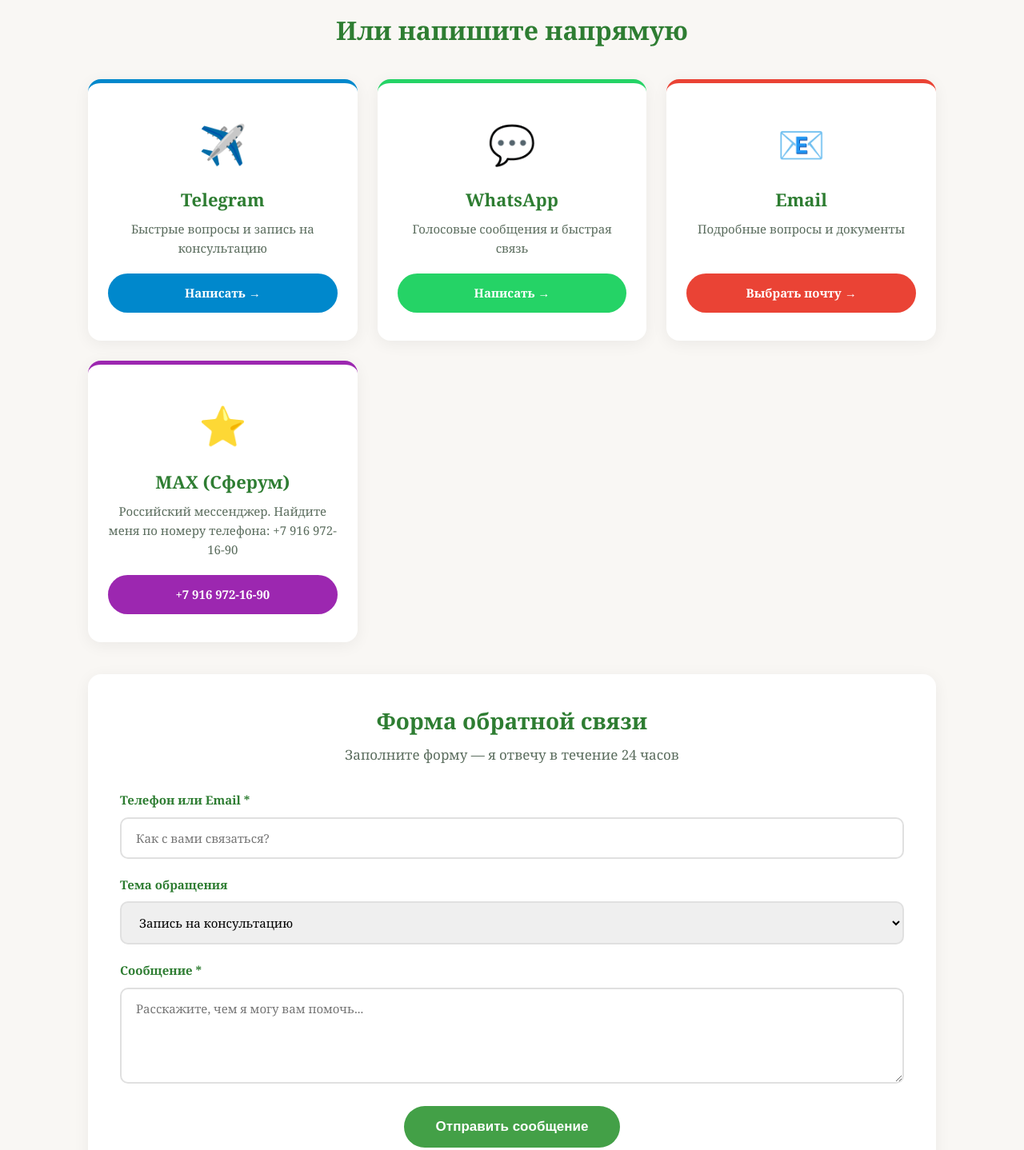
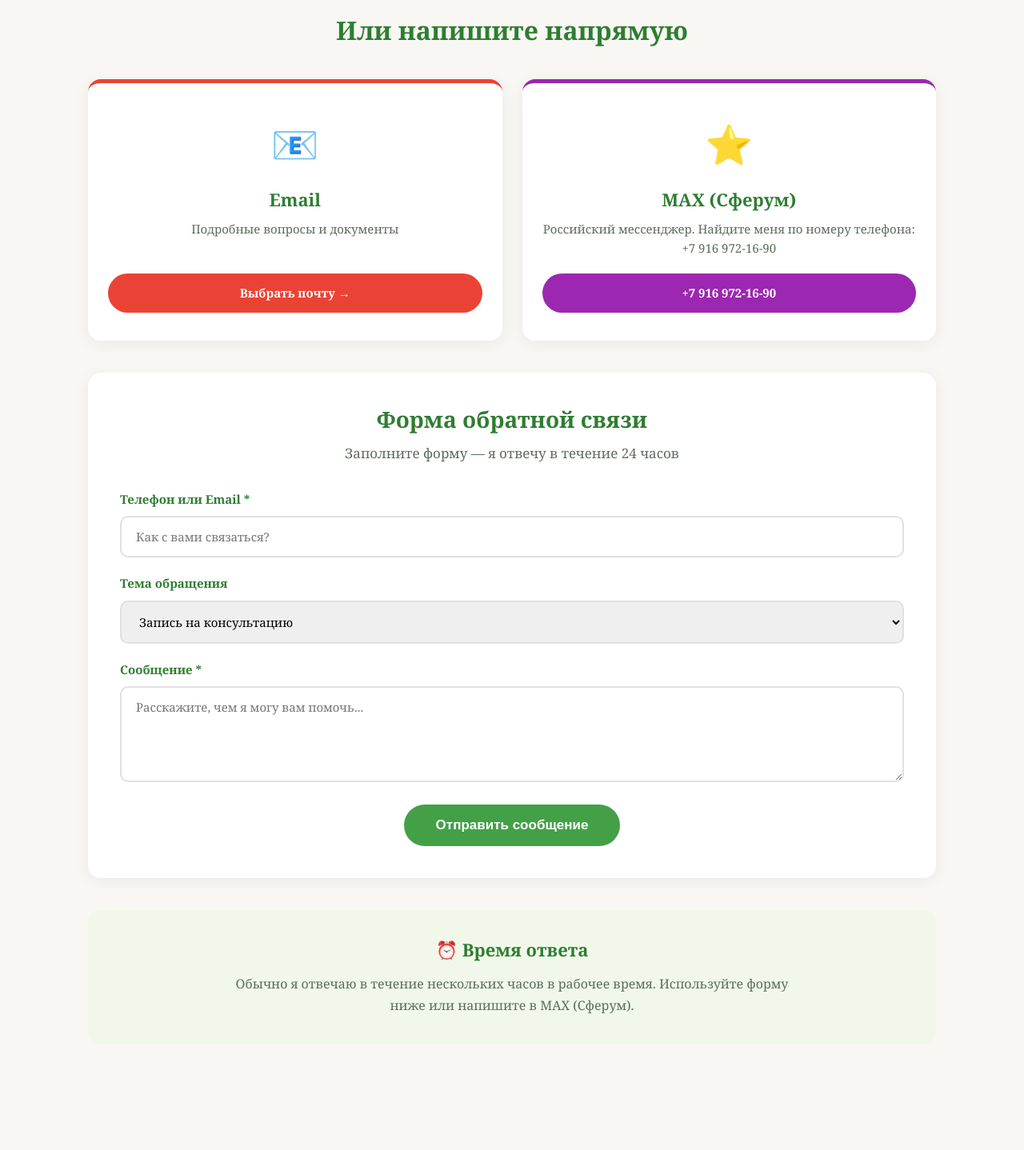
Before and after one commit to Pilipenkopv/aroma-pilipenko, a plain HTML site: page contact.html in a window 1280 px wide. Shown: the part 520-1958 px from the top of the page at 80% size. Drawn offline with Linux system fonts and the light colour scheme.

Commit message:
Add files via upload

```diff
--- a/contact.html
+++ b/contact.html
@@ -73,20 +73,6 @@
 
 <div class="contact-grid">
 
-<a href="https://t.me/aromaPavel_79" target="_blank" class="contact-card telegram">
-<div class="card-icon">✈️ </div>
-<h3>Telegram</h3>
-<p>Быстрые вопросы и запись на консультацию</p>
-<div class="btn">Написать →</div>
-</a>
-
-<a href="https://wa.me/79169721690?text=Здравствуйте, Павел!" target="_blank" class="contact-card whatsapp">
-<div class="card-icon">💬 </div>
-<h3>WhatsApp</h3>
-<p>Голосовые сообщения и быстрая связь</p>
-<div class="btn">Написать →</div>
-</a>
-
 <div class="contact-card email" onclick="openEmailModal()" style="cursor: pointer;">
 <div class="card-icon">📧 </div>
 <h3>Email</h3>
@@ -147,7 +133,7 @@ document.getElementById("emailModal").addEventListener("click", function(e) { if
 
 <div class="info-section">
 <h3>⏰  Время ответа</h3>
-<p>Обычно я отвечаю в течение нескольких часов в рабочее время. Если вопрос срочный — напишите в Telegram или WhatsApp.</p>
+<p>Обычно я отвечаю в течение нескольких часов в рабочее время. Используйте форму ниже или напишите в MAX (Сферум).</p>
 </div>
 
 </div>
```
